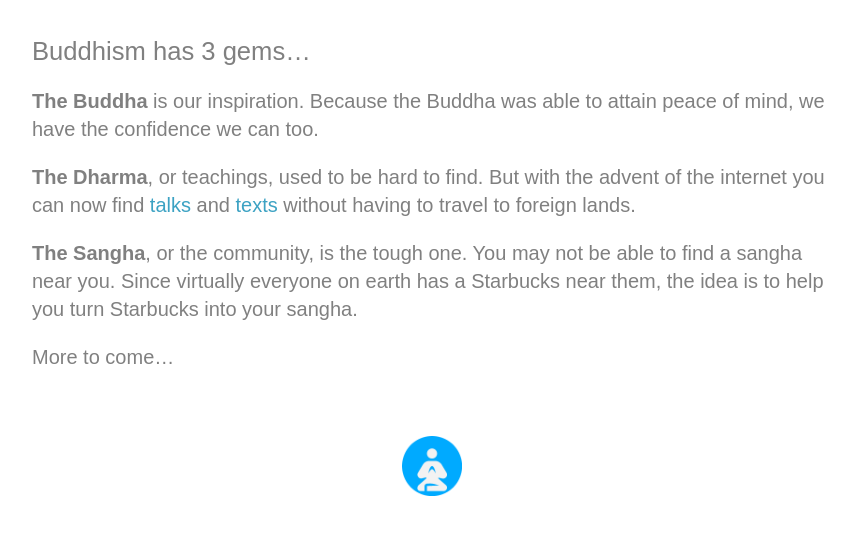
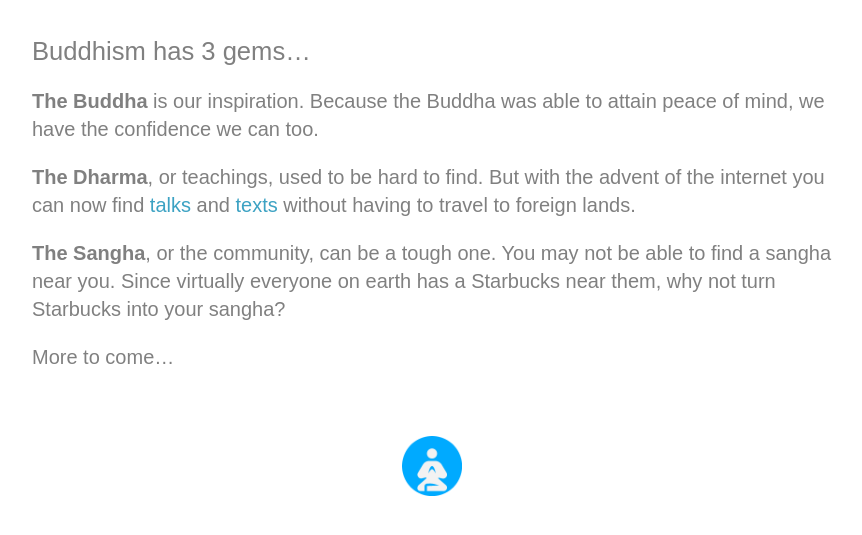
Before and after one commit to StarbucksSangha/StarbucksSangha, a Jekyll site: the page built from info.md, in a window 1280 px wide. Shown: the top 535 px of the page, without its empty margins (208-1070 px from the left). Built offline with Jekyll 4.4.1, drawn with Linux system fonts in a browser that asks for light colours.

Commit message:
Update info.md

```diff
--- a/info.md
+++ b/info.md
@@ -10,6 +10,6 @@ published: True
 
 <b>The Dharma</b>, or teachings, used to be hard to find. But with the advent of the internet you can now find [talks](https://www.dhammatalks.org/mp3_collections_index.html){:target="_blank"} and [texts](https://www.dhammatalks.org/suttas/index.html){:target="_blank"} without having to travel to foreign lands.
 
-<b>The Sangha</b>, or the community, is the tough one. You may not be able to find a sangha near you. Since virtually everyone on earth has a Starbucks near them, the idea is to help you turn Starbucks into your sangha.
+<b>The Sangha</b>, or the community, can be a tough one. You may not be able to find a sangha near you. Since virtually everyone on earth has a Starbucks near them, why not turn Starbucks into your sangha?
 
 More to come...
```
